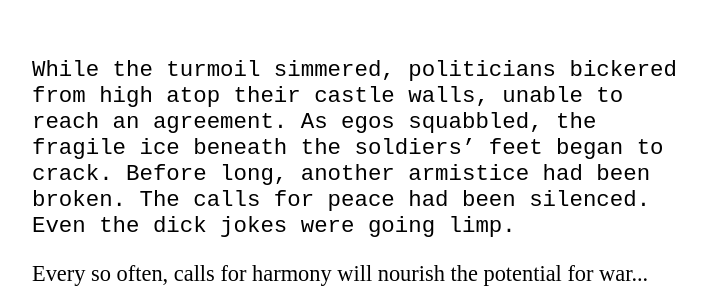
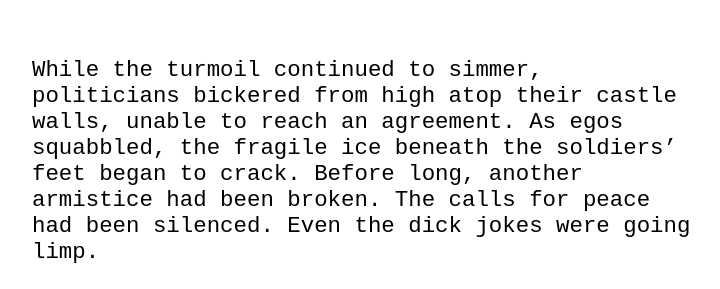
Before and after one commit to kduckets/tfw, a Next.js app: page / in a window 1280 px wide. Shown: the part 4662-4951 px from the top of the page, without its empty margins (277-997 px from the left). Built offline with nearby package versions, Linux system fonts and the light colour scheme; a web font is replaced by a local one.

Commit message:
Update index.js

```diff
--- a/pages/index.js
+++ b/pages/index.js
@@ -108,7 +108,7 @@ scolds his soldiers and quietly plots his revenge.
 
       <div className="fullHeight">
       <p className="narration">
-      While the turmoil simmered, politicians bickered from high atop their castle walls, unable
+      While the turmoil continued to simmer, politicians bickered from high atop their castle walls, unable
       to reach an agreement.
       As egos squabbled, the fragile ice beneath the soldiers’ feet began to crack.
       Before long, another armistice had been broken. The calls for peace had been silenced. Even the dick jokes were going limp.
```
